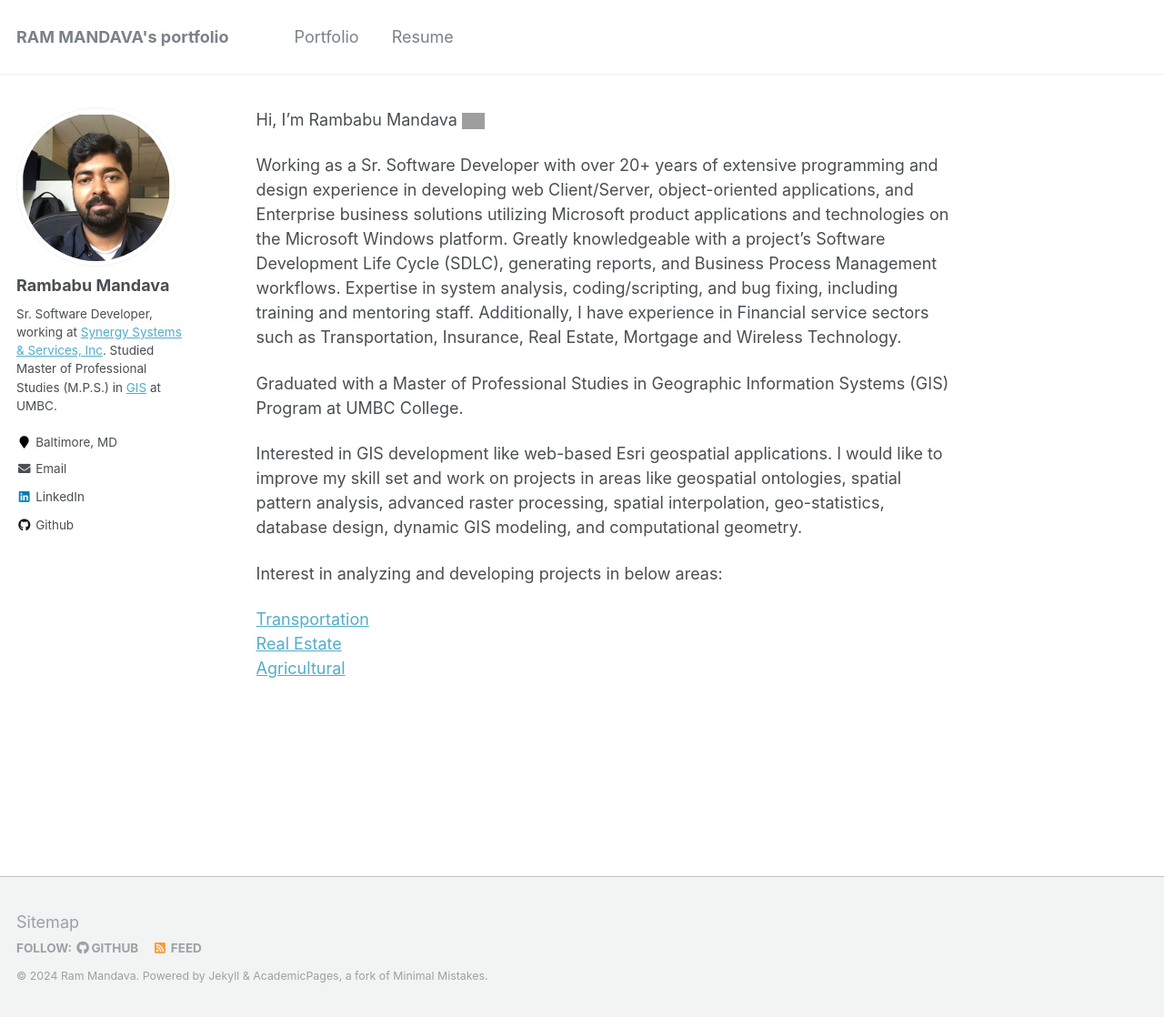
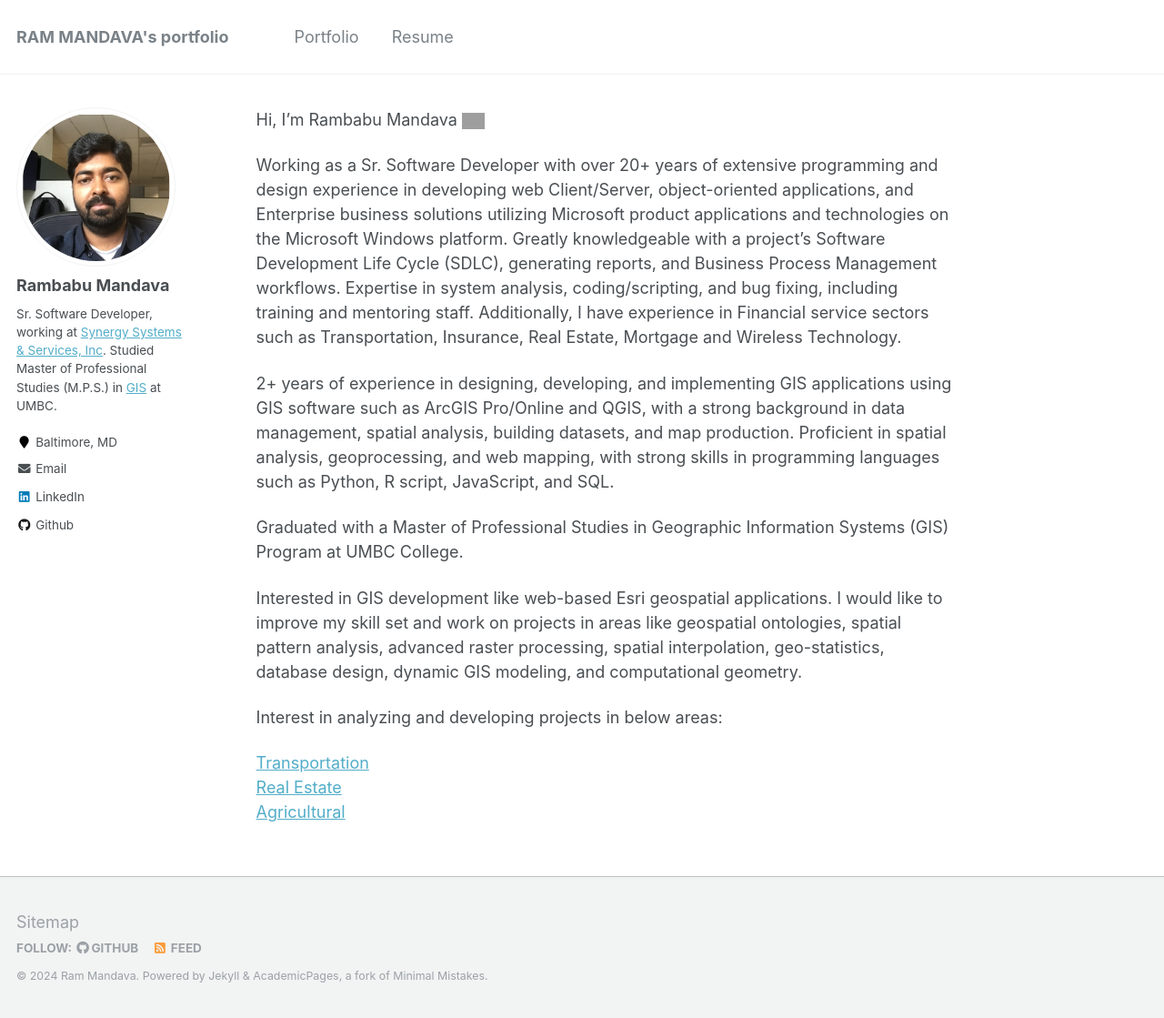
Before and after one commit to mandavaram/mandavaram.github.io, a Jekyll site: the page built from index.md, in a window 1280 px wide and 1119 px high. Shown: the whole window at 91% size. Built offline with Jekyll 4.4.1, drawn with Linux system fonts in a browser that asks for light colours; our own code applies the rules of GitHub Pages for plain Markdown files; grey boxes are pictures that could not be loaded.

Commit message:
Update index.md

```diff
--- a/index.md
+++ b/index.md
@@ -3,6 +3,9 @@ Hi, I'm Rambabu Mandava <img src="https://media.giphy.com/media/hvRJCLFzcasrR4ia
 
 <!--- I'm a recent graduate of a Master of Professional Studies in Geographic Information Systems (GIS) Program at UMBC college. -->
 Working as a Sr. Software Developer with over 20+ years of extensive programming and design experience in developing web Client/Server, object-oriented applications, and Enterprise business solutions utilizing Microsoft product applications and technologies on the Microsoft Windows platform. Greatly knowledgeable with a project's Software Development Life Cycle (SDLC), generating reports, and Business Process Management workflows. Expertise in system analysis, coding/scripting, and bug fixing, including training and mentoring staff. Additionally, I have experience in Financial service sectors such as Transportation, Insurance, Real Estate, Mortgage and Wireless Technology.
+<br>
+
+2+ years of experience in designing, developing, and implementing GIS applications using GIS software such as ArcGIS Pro/Online and QGIS, with a strong background in data management, spatial analysis, building datasets, and map production. Proficient in spatial analysis, geoprocessing, and web mapping, with strong skills in programming languages such as Python, R script, JavaScript, and SQL.
 <br>
 
 Graduated with a Master of Professional Studies in Geographic Information Systems (GIS) Program at UMBC College.
```
